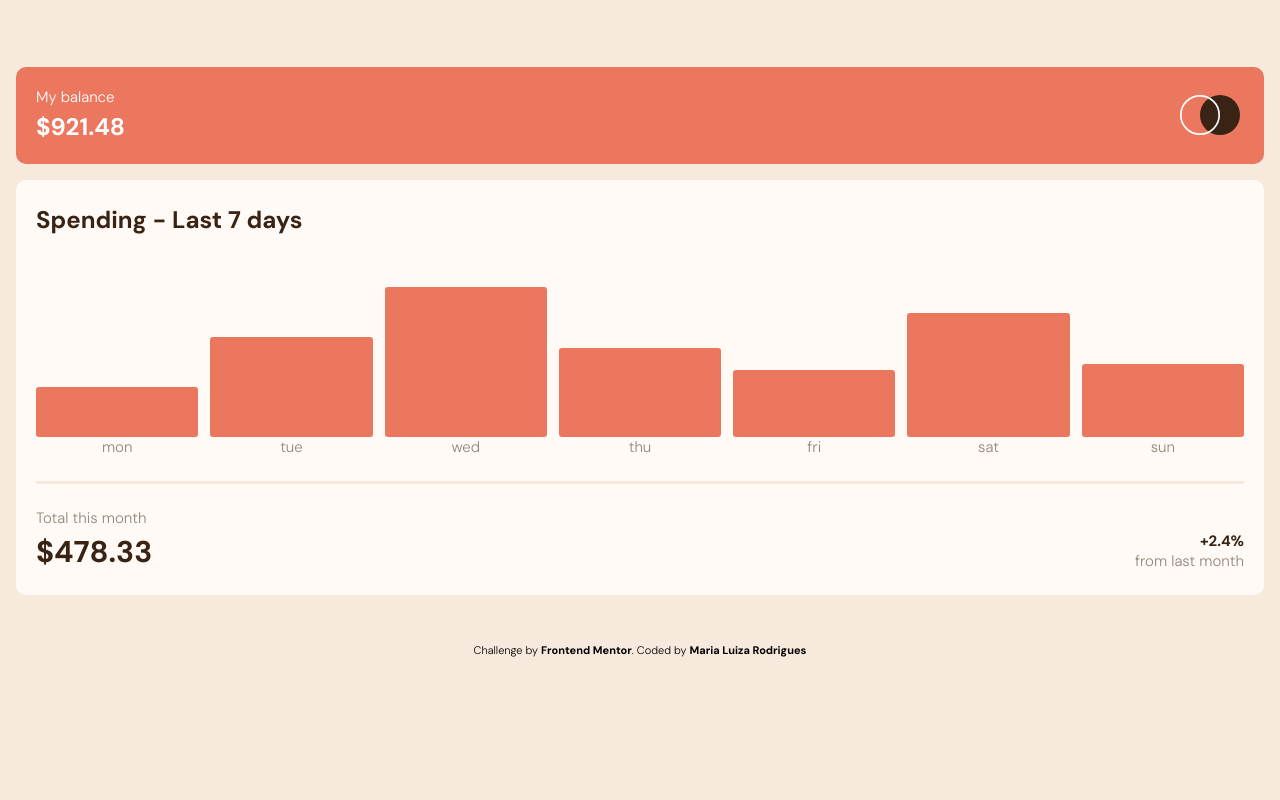
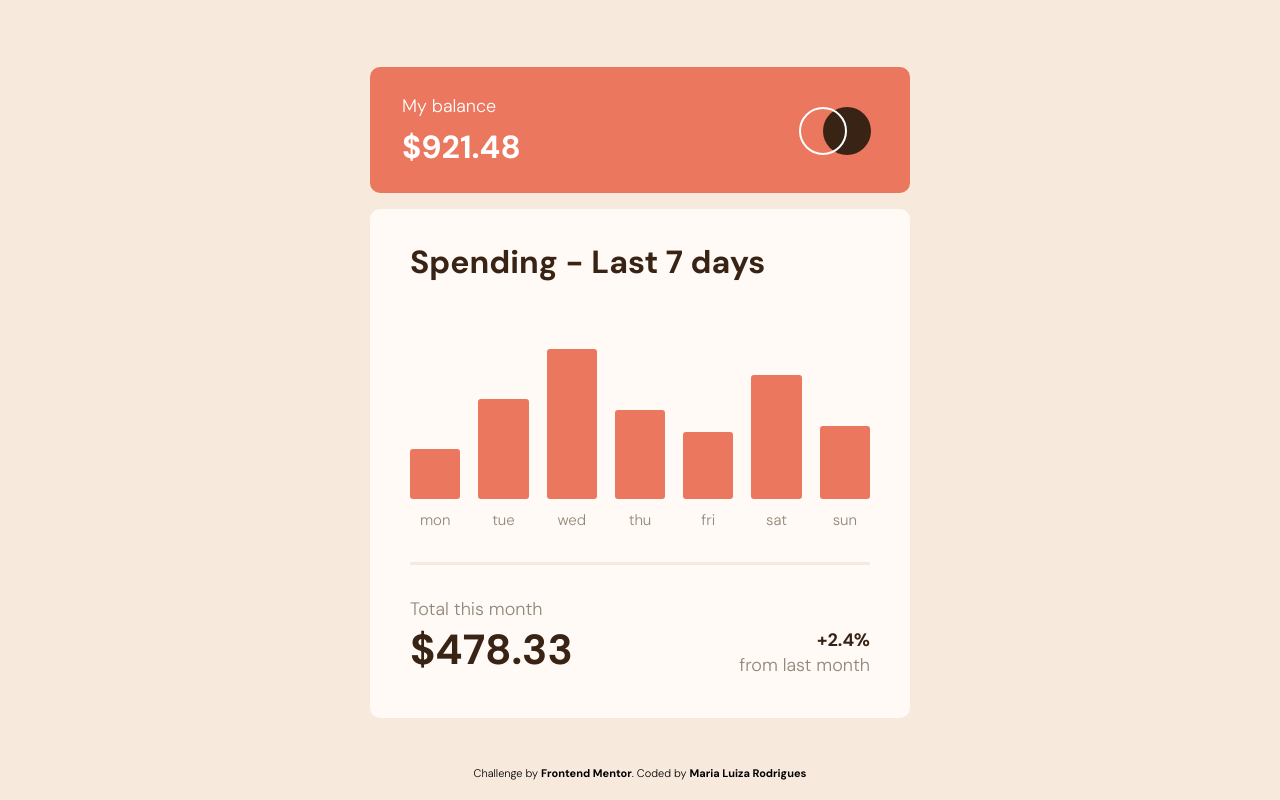
Before and after one commit to maria-luiza-rodrigues-ti/expanses-chart-component-main, a plain HTML site: page index.html in a window 1280 px wide. Drawn offline with Linux system fonts and the light colour scheme.

Commit message:
sty;e: finishing desktop style

```diff
--- a/style.css
+++ b/style.css
@@ -23,15 +23,27 @@ body {
   font-size: 18px;
   line-height: normal;
   background: var(--cream);
+  display: flex;
+  flex-direction: column;
+  align-items: center;
 }
 
 .balance {
   margin: 67px 0 16px;
   padding: 20px 24px 22px 20px;
+  width: 100%;
+  max-width: 540px;
+  box-sizing: border-box;
   background: var(--soft-red);
   border-radius: 10px;
   display: grid;
   grid-template-columns: 50% 50%;
+}
+
+@media screen and (min-width: 1024px) {
+  .balance {
+    padding: 27px 39px 25px 32px;
+  }
 }
 
 .balance_caption {
@@ -41,11 +53,24 @@ body {
   margin: 0 0 4px;
 }
 
+@media screen and (min-width: 1024px) {
+  .balance_caption {
+    font-size: 18px;
+    margin-bottom: 8px;
+  }
+}
+
 .balance_value {
   grid-column: 1 / 2;
   font-size: 24px;
   font-weight: var(--bold);
   color: white;
+}
+
+@media screen and (min-width: 1024px) {
+  .balance_value {
+    font-size: 32px;
+  }
 }
 
 .logo {
@@ -56,10 +81,25 @@ body {
   max-height: 40px;
 }
 
+@media screen and (min-width: 1024px) {
+  .logo {
+    max-height: 48px;
+  }
+}
+
 .spending-graphic {
   padding: 24px 20px;
   background: var(--very-pale-orange);
   border-radius: 10px;
+  width: 100%;
+  max-width: 540px;
+  box-sizing: border-box;
+}
+
+@media screen and (min-width: 1024px) {
+  .spending-graphic {
+    padding: 32px 40px 41px;
+  }
 }
 
 .spending-graphic h1 {
@@ -67,6 +107,13 @@ body {
   color: var(--dark-brown);
   font-size: 24px;
   font-weight: var(--bold);
+}
+
+@media screen and (min-width: 1024px) {
+  .spending-graphic h1 {
+    font-size: 32px;
+    margin-bottom: 66px;
+  }
 }
 
 .graphic_container {
@@ -78,6 +125,13 @@ body {
   border-bottom: 3px solid var(--cream);
 }
 
+@media screen and (min-width: 1024px) {
+  .graphic_container {
+    gap: 18px;
+    padding-bottom: 32px;
+  }
+}
+
 .bar-container {
   width: calc(100% / 7);
   position: relative;
@@ -85,6 +139,7 @@ body {
 
 .bar_value {
   display: none;
+  width: 104%;
   padding: 3px;
   text-align: center;
   font-size: 11px;
@@ -92,15 +147,24 @@ body {
   font-weight: var(--bold);
   background: var(--dark-brown);
   border-radius: 5px;
+  top: -28px;
+  left: -4px;
+  position: absolute;
+  z-index: 10;
+}
+
+@media screen and (min-width: 1024px) {
+  .bar_value {
+    padding: 8px 9px;
+    width: max-content;
+    font-size: 18px;
+    top: -47px;
+    left: -11px;
+  }
 }
 
 .bar_value.active-hover {
   display: block;
-  top: -28px;
-  left: -4px;
-  width: 104%;
-  position: absolute;
-  z-index: 10;
 }
 
 .bar {
@@ -123,17 +187,30 @@ body {
 
 .bar_subtitle {
   display: block;
+  margin-top: 11px;
   text-align: center;
   text-transform: lowercase;
-  font-size: 15px;
+  font-size: 12px;
   color: var(--medium-brown);
   font-weight: var(--regular);
+}
+
+@media screen and (min-width: 1024px) {
+  .bar_subtitle {
+    font-size: 15px;
+  }
 }
 
 .graphic_info {
   margin-top: 24px;
   display: flex;
   justify-content: space-between;
+}
+
+@media screen and (min-width: 1024px) {
+  .graphic_info {
+    margin-top: 32px;
+  }
 }
 
 .month_caption {
@@ -143,10 +220,23 @@ body {
   font-weight: var(--regular);
 }
 
+@media screen and (min-width: 1024px) {
+  .month_caption {
+    font-size: 18px;
+    margin-bottom: 1px;
+  }
+}
+
 .month_value {
   font-size: 30px;
   color: var(--dark-brown);
   font-weight: var(--bold);
+}
+
+@media screen and (min-width: 1024px) {
+  .month_value {
+    font-size: 42px;
+  }
 }
 
 .percentage_value {
@@ -157,11 +247,24 @@ body {
   font-weight: var(--bold);
 }
 
+@media screen and (min-width: 1024px) {
+  .percentage_value {
+    font-size: 18px;
+    margin-bottom: 1px;
+  }
+}
+
 .percentage_paragraph {
   margin: 0;
   font-size: 15px;
   color: var(--medium-brown);
-  font-weight: 400;
+  font-weight: var(--regular);
+}
+
+@media screen and (min-width: 1024px) {
+  .percentage_paragraph {
+    font-size: 18px;
+  }
 }
 
 .graphic_info-rigth {
```
